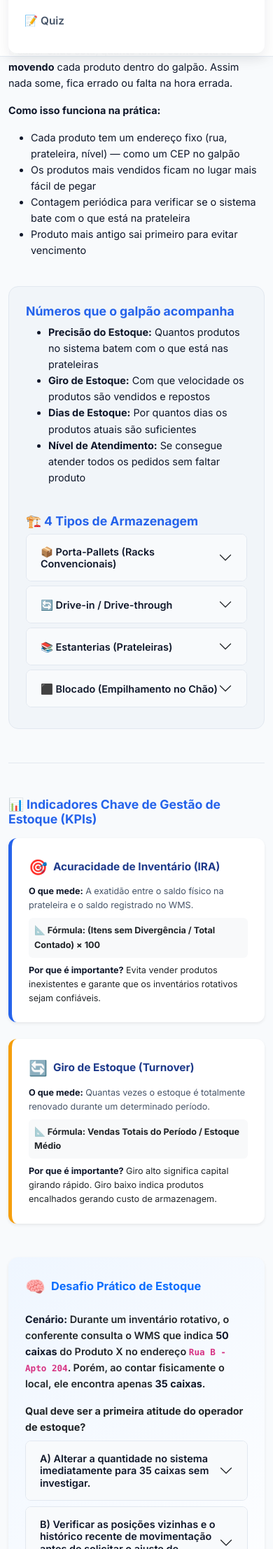
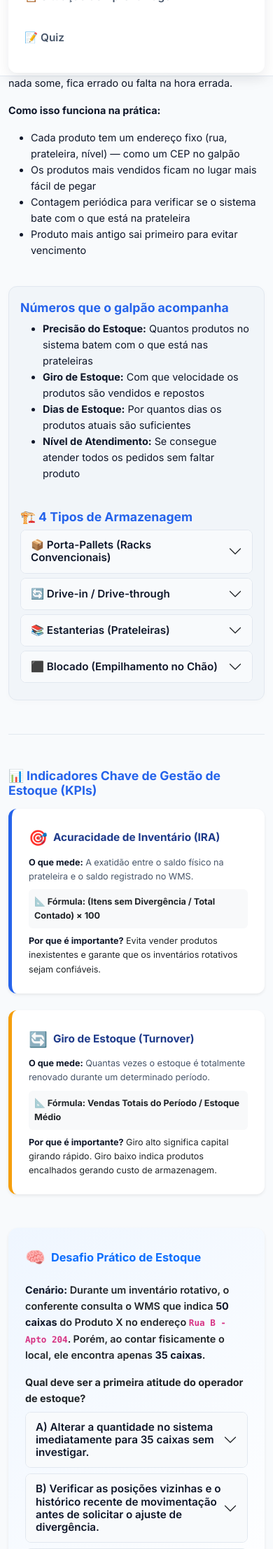
Before and after one commit to Vec-olegario/LogicQ, a Flask app: page /estoque in a window 390 px wide, after a click that opens the changed part. Shown: the part 406-2620 px from the top of the page at 70% size. Run offline with Flask 3, Linux system fonts and the light colour scheme; some libraries are stand-ins or nearby versions.

Commit message:
feat(responsive): adapta todas as paginas para celular e PC com media queries completas

```diff
--- a/static/style.css
+++ b/static/style.css
@@ -284,6 +284,17 @@ h6 {
     color: var(--text-muted);
     font-size: 0.86rem;
     margin: 0;
+}
+
+/* ── SEÇÃO INFORMATIVA CINZA (Setores: Recebimento, Estoque, Picking, Expedição) ── */
+.bg-gray-section {
+    background-color: #f8fafc;
+    border: 1px solid var(--border-color);
+    border-radius: 16px;
+    padding: 2rem;
+    margin-top: 1.5rem;
+    margin-bottom: 2rem;
+    box-shadow: 0 2px 10px rgba(15, 23, 42, 0.02);
 }
 
 /* ── STEP CARDS (situação de aprendizagem) ──────────── */
@@ -1370,6 +1381,76 @@ html {
         max-width: 100% !important;
         overflow-x: auto;
     }
+
+    /* Adaptação de Seções e Componentes em Todas as Páginas (Celular) */
+    .bg-gray-section {
+        padding: 1.15rem 1rem !important;
+        border-radius: 12px !important;
+        margin-top: 1.25rem !important;
+        margin-bottom: 1.5rem !important;
+    }
+
+    .accordion-button {
+        padding: 12px 14px !important;
+        font-size: 0.95rem !important;
+    }
+
+    .accordion-body {
+        padding: 12px 14px !important;
+        font-size: 0.88rem !important;
+    }
+
+    /* Step-Progress em Simulação de Turno (acessibilidade no toque) */
+    .step-progress {
+        justify-content: flex-start !important;
+        overflow-x: auto !important;
+        padding-bottom: 10px !important;
+        -webkit-overflow-scrolling: touch;
+    }
+
+    .step-circle {
+        width: 42px !important;
+        height: 42px !important;
+        font-size: 1.15rem !important;
+    }
+
+    .step-item span.small {
+        font-size: 0.72rem !important;
+    }
+
+    /* Botões em rodapés e barras de navegação (fácil clique em celular) */
+    .sector-nav-bar .d-flex {
+        flex-direction: column !important;
+        width: 100% !important;
+    }
+
+    .sector-nav-bar .btn {
+        width: 100% !important;
+        text-align: center;
+        margin-bottom: 4px;
+    }
+
+    /* Cards e Botões no Quiz */
+    .review-item {
+        padding: 12px !important;
+        font-size: 0.86rem !important;
+    }
+
+    /* Menu de Navegação no Celular (quando hamburguer aberto) */
+    .navbar-collapse {
+        padding-top: 10px;
+    }
+
+    .navbar-nav .nav-item {
+        width: 100%;
+        margin-bottom: 4px;
+    }
+
+    .nav-btn {
+        width: 100% !important;
+        text-align: left !important;
+        padding: 10px 14px !important;
+    }
 }
 
 /* 3. Ajuste extra para telas muito compactas (smartphones pequenos - até 480px) */
@@ -1388,3 +1469,24 @@ html {
         padding: 0.9rem 0.85rem !important;
     }
 }
+
+/* 4. Otimização Avançada para Desktop (PC - telas a partir de 992px) */
+@media (min-width: 992px) {
+    .hero-banner-custom {
+        padding: 2.75rem 2.5rem !important;
+    }
+
+    .sector-nav-bar {
+        padding: 1.75rem 2.25rem !important;
+    }
+
+    .bg-gray-section {
+        padding: 2.25rem 2.5rem !important;
+    }
+
+    .card-custom,
+    .quote-card-custom,
+    .sabia-box {
+        padding: 1.75rem 2rem !important;
+    }
+}
```
Also changed, not shown: templates/inicio.html (+7 -4 lines).
